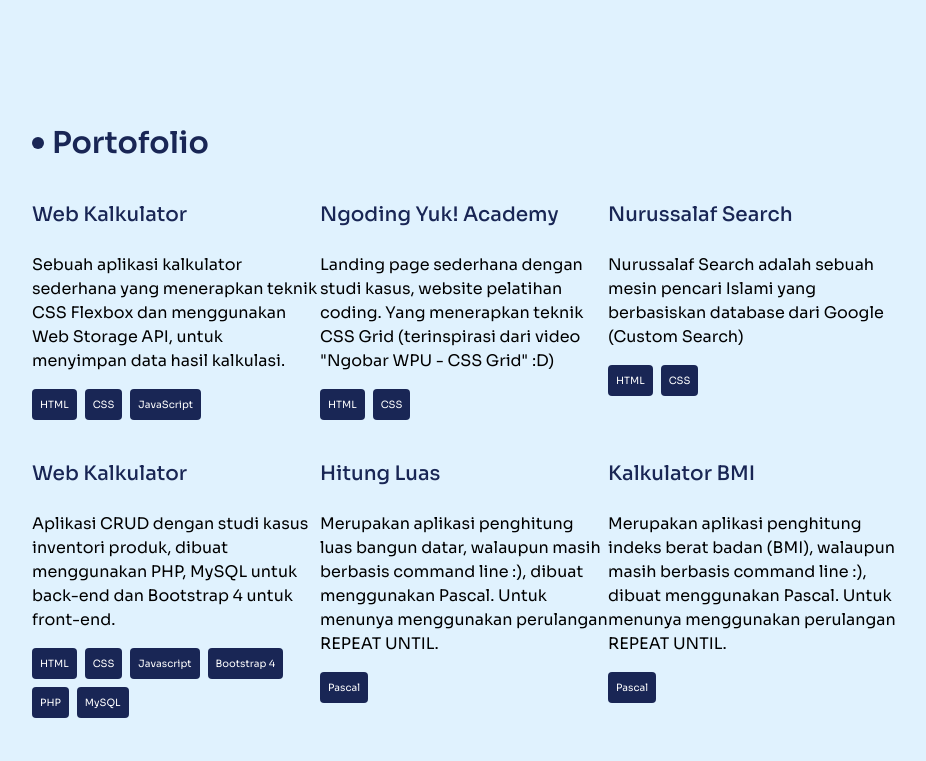
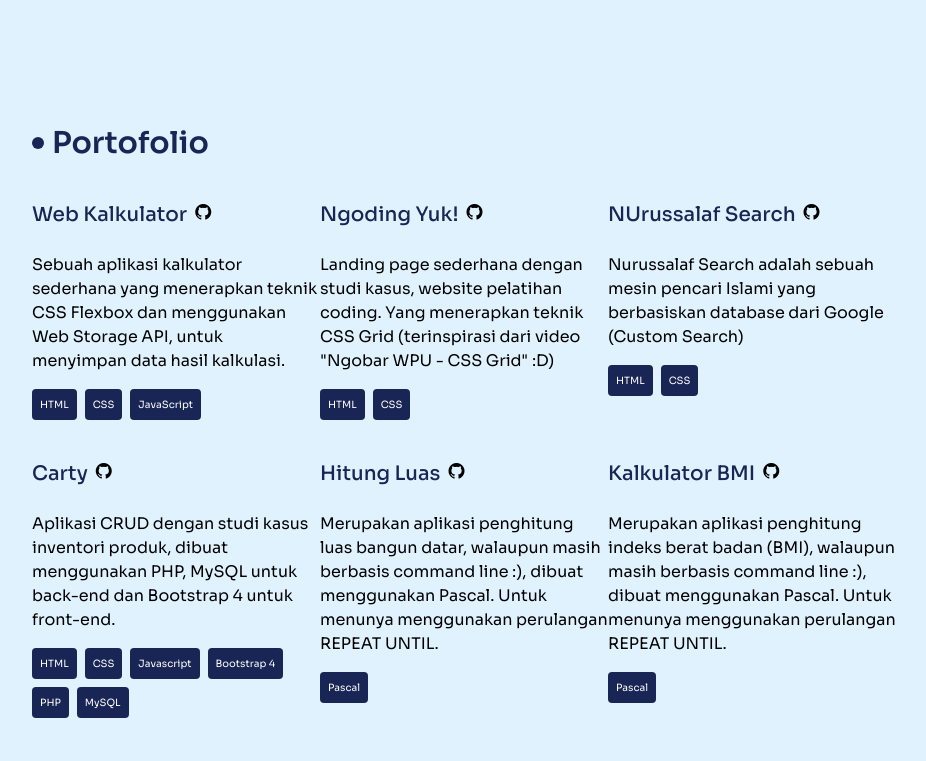
Before and after one commit to mrgadev/mrga, a website: page index.html in a window 1280 px wide. Shown: the part 1751-2512 px from the top of the page, without its empty margins (176-1102 px from the left). Drawn offline with nearby package versions, Linux system fonts and the light colour scheme.

Commit message:
Added link for each portofolio item

```diff
--- a/index.html
+++ b/index.html
@@ -73,6 +73,65 @@
 
       .links:hover::before {
         width: 100%;
+        transition: all 0.4s ease;
+      }
+
+      .portofolio-item {
+        position: relative;
+      }
+
+      .portofolio-item h3::before {
+        content: 'Live view';
+        position: absolute;
+        top: -25px;
+        left: 0;
+        padding: 0.5em 1.2em;
+        border-radius: 5px;
+        color: #fff;
+        font-size: 12px;
+        width: fit-content;
+        background: #223B75;
+        /* letter-spacing: ; */
+        font-weight: 400;
+        transition: all 0.4s ease;
+        visibility: hidden;
+        opacity: 0;
+      }
+
+      .portofolio-item h3:hover::before {
+        visibility: visible;
+        opacity: 100%;
+        transform: translateY(-20px);
+        transition: all 0.4s ease;
+      }
+
+      .portofolio-github i {
+        position: relative;
+        font-style: normal;
+      }
+
+      .portofolio-github i::after {
+        content: 'Source code';
+        position: absolute;
+        top: -25px;
+        left: 0;
+        padding: 0.5em 1.2em;
+        border-radius: 5px;
+        color: #fff;
+        font-size: 12px;
+        width: max-content;
+        background: #223B75;
+        /* letter-spacing: ; */
+        font-weight: 400;
+        transition: all 0.4s ease;
+        visibility: hidden;
+        opacity: 0;
+      }
+
+      .portofolio-github i:hover::after {
+        opacity: 100%;
+        transform: translateX(30px);
+        visibility: visible;
         transition: all 0.4s ease;
       }
     </style>
@@ -304,9 +363,15 @@
       </h2>
       <div class="grid grid-cols-3 mt-10 w-full">
         <div class="mb-10 h-full">
-          <a href="" class="links">
-            <h3 class="mb-6 text-xl text-[#192655] dark:text-white font-medium">Web Kalkulator</h3>
-          </a>
+          <div class="flex gap-2">
+            <a href="https://mrgadev.github.io/kalkulator" target="_blank" class="portofolio-item" >
+              <h3 class="mb-6 text-xl text-[#192655] dark:text-white font-medium" >Web Kalkulator</h3>
+            </a>
+
+            <a href="https://github.com/mrgadev/kalkulator" target="_blank" class="portofolio-github">
+              <i class="bi bi-github"></i>
+            </a>
+          </div>
           <p class="dark:text-white">Sebuah aplikasi kalkulator sederhana yang menerapkan teknik CSS Flexbox dan menggunakan Web Storage API, untuk menyimpan data hasil kalkulasi.</p>
           <div class="flex flex-wrap mt-4 gap-2">
             <span class="p-2 bg-[#192655] dark:bg-gray-600 text-white text-[10px] rounded">HTML</span>
@@ -316,7 +381,15 @@
         </div>
 
         <div class="mb-10 h-full">
-          <h3 class="mb-6 text-xl text-[#192655] dark:text-white font-medium">Ngoding Yuk! Academy</h3>
+          <div class="flex gap-2">
+            <a href="https://mrgadev.github.io/ngoding-yuk" class="portofolio-item" target="_blank">
+              <h3 class="mb-6 text-xl text-[#192655] dark:text-white font-medium" >Ngoding Yuk!</h3>
+            </a>
+
+            <a href="https://github.com/mrgadev/ngoding-yuk" class="portofolio-github" target="_blank">
+              <i class="bi bi-github"></i>
+            </a>
+          </div>
           <p class="dark:text-white">Landing page sederhana dengan studi kasus, website pelatihan coding. Yang menerapkan teknik CSS Grid (terinspirasi dari video "Ngobar WPU - CSS Grid" :D)</p>
           <div class="flex flex-wrap mt-4 gap-2">
             <span class="p-2 bg-[#192655] dark:bg-gray-600 text-white text-[10px] rounded">HTML</span>
@@ -325,7 +398,15 @@
         </div>
 
         <div class="mb-10 h-full">
-          <h3 class="mb-6 text-xl text-[#192655] font-medium dark:text-white">Nurussalaf Search</h3>
+          <div class="flex gap-2">
+            <a href="https://nurussalaf.my.id" class="portofolio-item" target="_blank">
+              <h3 class="mb-6 text-xl text-[#192655] dark:text-white font-medium" >NUrussalaf Search</h3>
+            </a>
+
+            <a href="https://github.com/mrgadev/nurussalaf" class="portofolio-github" target="_blank">
+              <i class="bi bi-github"></i>
+            </a>
+          </div>
           <p class="dark:text-white">Nurussalaf Search adalah sebuah mesin pencari Islami yang berbasiskan database dari Google (Custom Search)</p>
           <div class="flex flex-wrap mt-4 gap-2">
             <span class="p-2 bg-[#192655] dark:bg-gray-600 text-white text-[10px] rounded">HTML</span>
@@ -334,7 +415,15 @@
         </div>
 
         <div class="mb-10 h-full">
-          <h3 class="mb-6 text-xl text-[#192655] dark:text-white font-medium">Web Kalkulator</h3>
+          <div class="flex gap-2">
+            <a href="" class="portofolio-item" >
+              <h3 class="mb-6 text-xl text-[#192655] dark:text-white font-medium" >Carty</h3>
+            </a>
+
+            <a href="https://github.com/mrgadev/carty" class="portofolio-github" target="_blank">
+              <i class="bi bi-github"></i>
+            </a>
+          </div>
           <p class="dark:text-white">Aplikasi CRUD dengan studi kasus inventori produk, dibuat menggunakan PHP, MySQL untuk back-end dan Bootstrap 4 untuk front-end.</p>
           <div class="flex flex-wrap mt-4 gap-2">
             <span class="p-2 bg-[#192655] dark:bg-gray-600 text-white text-[10px] rounded">HTML</span>
@@ -347,7 +436,15 @@
         </div>
 
         <div class="mb-10 h-full">
-          <h3 class="mb-6 text-xl text-[#192655] dark:text-white font-medium">Hitung Luas</h3>
+          <div class="flex gap-2">
+            <a href="https://github.com/mrgadev/pascal">
+              <h3 class="mb-6 text-xl text-[#192655] dark:text-white font-medium" >Hitung Luas</h3>
+            </a>
+
+            <a href="" class="portofolio-github" target="_blank">
+              <i class="bi bi-github"></i>
+            </a>
+          </div>
           <p class="dark:text-white">Merupakan aplikasi penghitung luas bangun datar, walaupun masih berbasis command line :), dibuat menggunakan Pascal. Untuk menunya menggunakan perulangan REPEAT UNTIL.</p>
           <div class="flex flex-wrap mt-4 gap-2">
           <!-- <span class="p-2 bg-[#192655] text-white text-[10px] rounded">HTML</span> -->
@@ -356,7 +453,15 @@
         </div>
 
         <div class="mb-10 h-full">
-          <h3 class="mb-6 text-xl text-[#192655] dark:text-white font-medium ">Kalkulator BMI</h3>
+          <div class="flex gap-2">
+            <a href="">
+              <h3 class="mb-6 text-xl text-[#192655] dark:text-white font-medium" >Kalkulator BMI</h3>
+            </a>
+
+            <a href="https://github.com/mrgadev/pascal" class="portofolio-github" target="_blank">
+              <i class="bi bi-github"></i>
+            </a>
+          </div>
           <p class="dark:text-white">Merupakan aplikasi penghitung indeks berat badan (BMI), walaupun masih berbasis command line :), dibuat menggunakan Pascal. Untuk menunya menggunakan perulangan REPEAT UNTIL.</p>
           <div class="flex flex-wrap mt-4 gap-2">
             <!-- <span class="p-2 bg-[#192655] text-white text-[10px] rounded">HTML</span>
```
Also changed, not shown: public/css/output.css.
